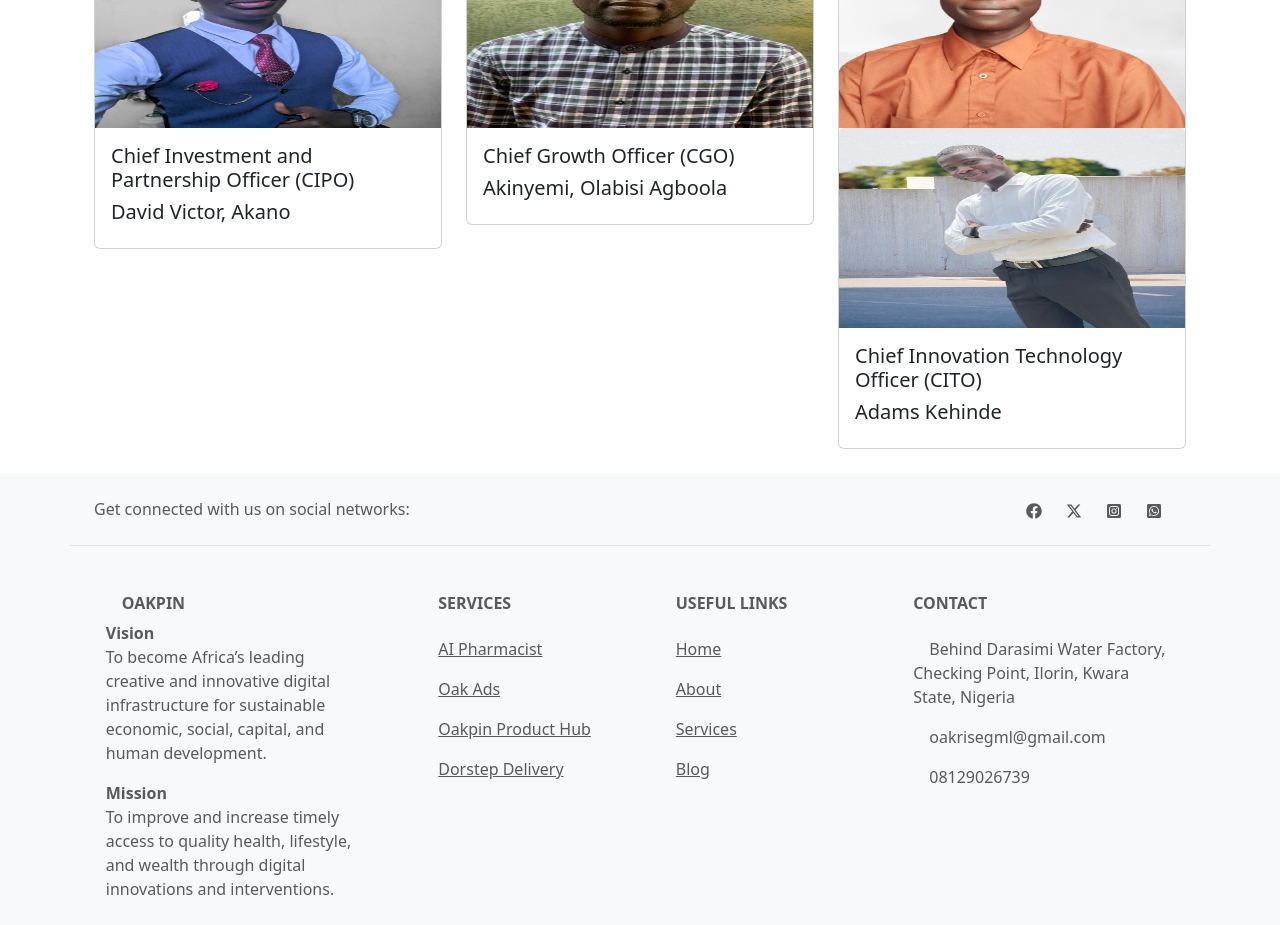
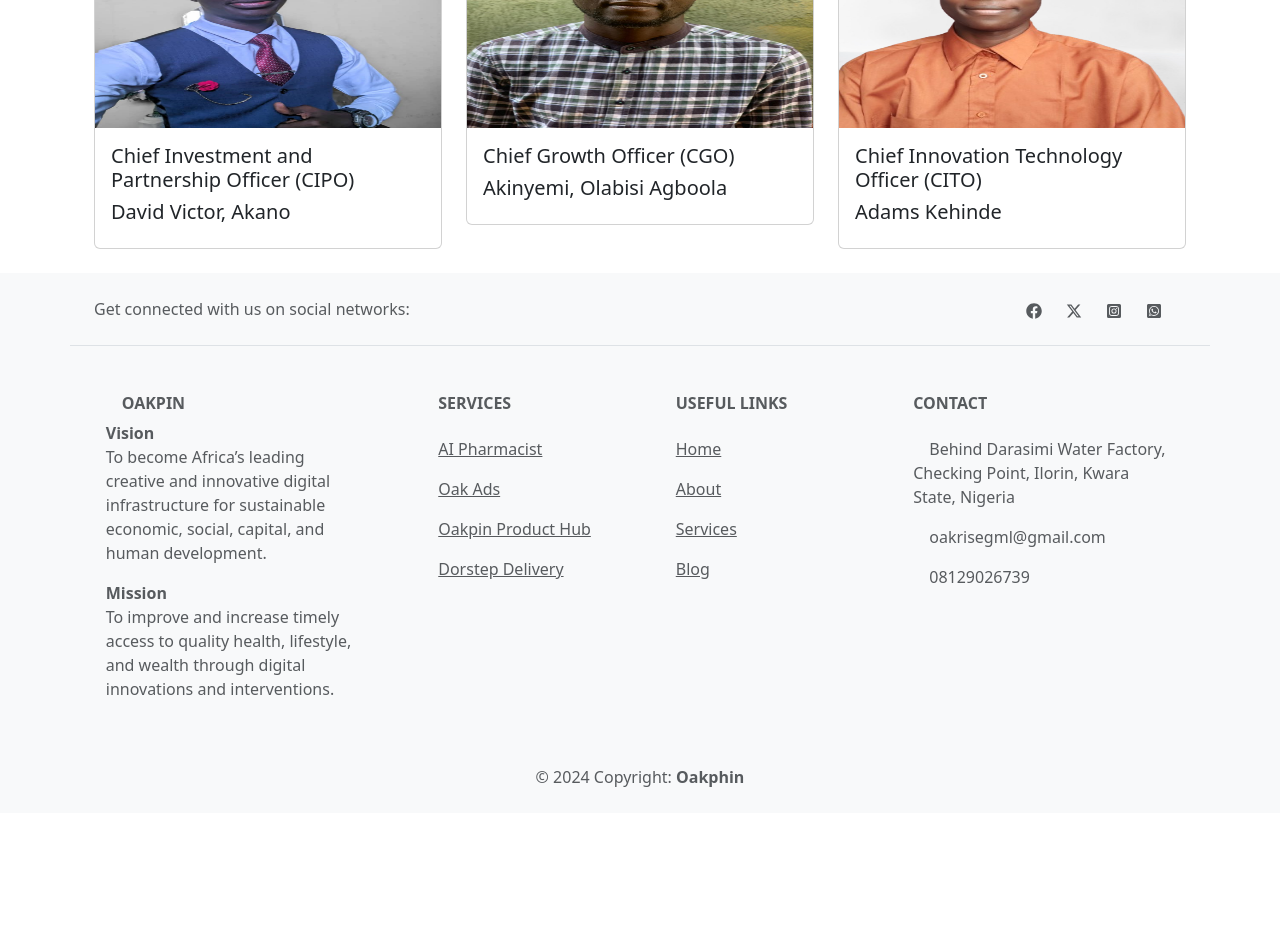
Before and after one commit to kennyAdams-tech/oakphin, a React (Vite) app: page /about in a window 1280 px wide. Shown: the part 4240-5165 px from the top of the page. After the commit the page ends 5053 px from the top, so only its background shows below. Built offline with nearby package versions, Linux system fonts and the light colour scheme.

Commit message:
modifies

```diff
--- a/src/Pages/About/About-pages/Teams.jsx
+++ b/src/Pages/About/About-pages/Teams.jsx
@@ -60,10 +60,7 @@ const Teams = () => {
             </div>
             <div className="col-md-4 col-sm-4 col-xs-6">
             <div className="card cards">
-
                 <img src={adams} height='200' className="card-img-top" alt="..."/>
-                <img src={kenny} height='200' className="card-img-top" alt="..."/>
-
                 <div className="card-body">
                 <h5 className="card-title lead">Chief Innovation Technology Officer (CITO)</h5>
                 <h5 className="card-title">Adams Kehinde</h5>
```
